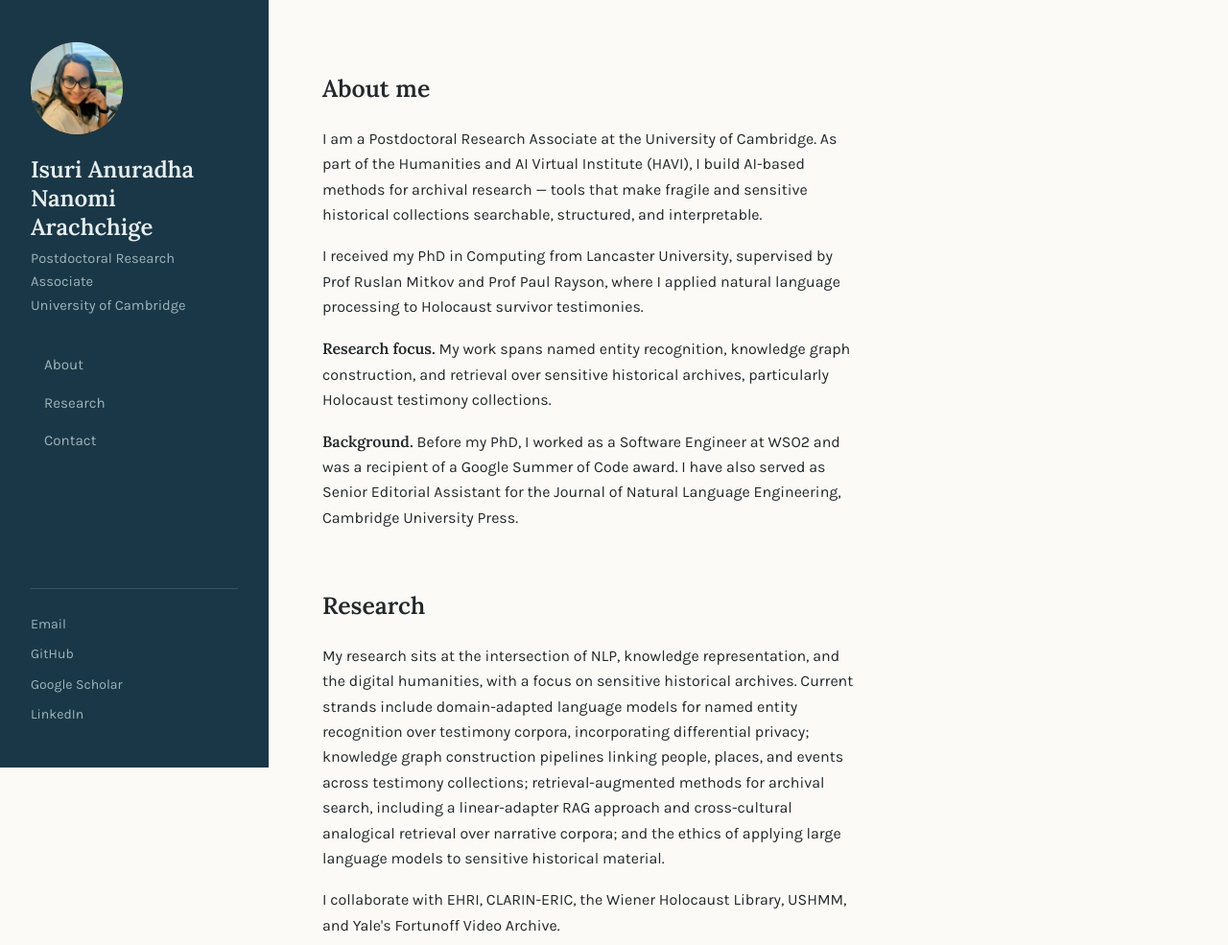
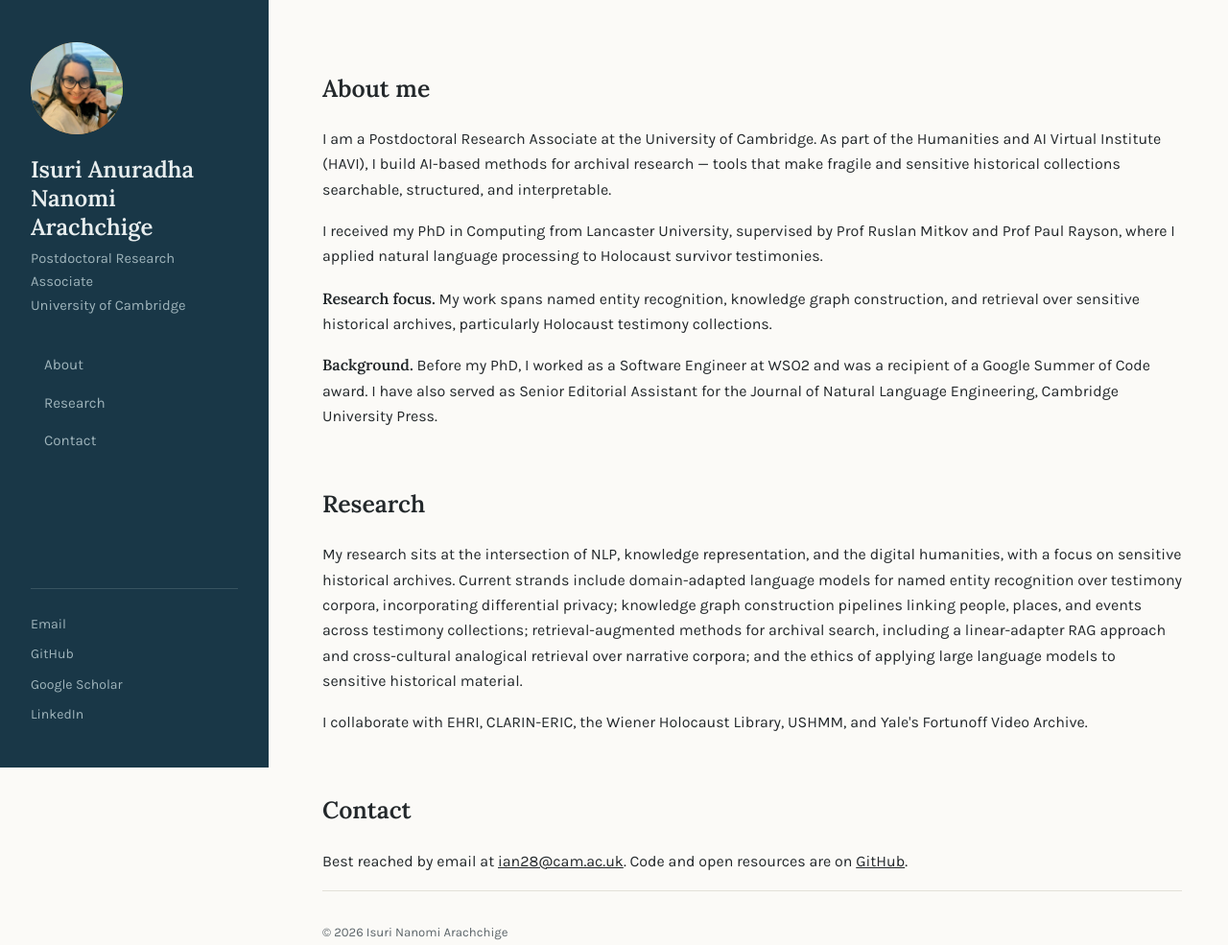
Before and after one commit to isuri97/isuri.github.io, a plain HTML site: page index.html in a window 1280 px wide. Shown: the top 985 px of the page at 96% size. Drawn offline with Linux system fonts and the light colour scheme.

Commit message:
Update index.html

```diff
--- a/index.html
+++ b/index.html
@@ -118,7 +118,7 @@
   /* ---------- Content ---------- */
   .content{
     margin-left: var(--sidebar-w);
-    max-width: 660px;
+    max-width: 1000px;
     padding: 4.5rem 3rem 6rem 3.5rem;
   }
 
```
